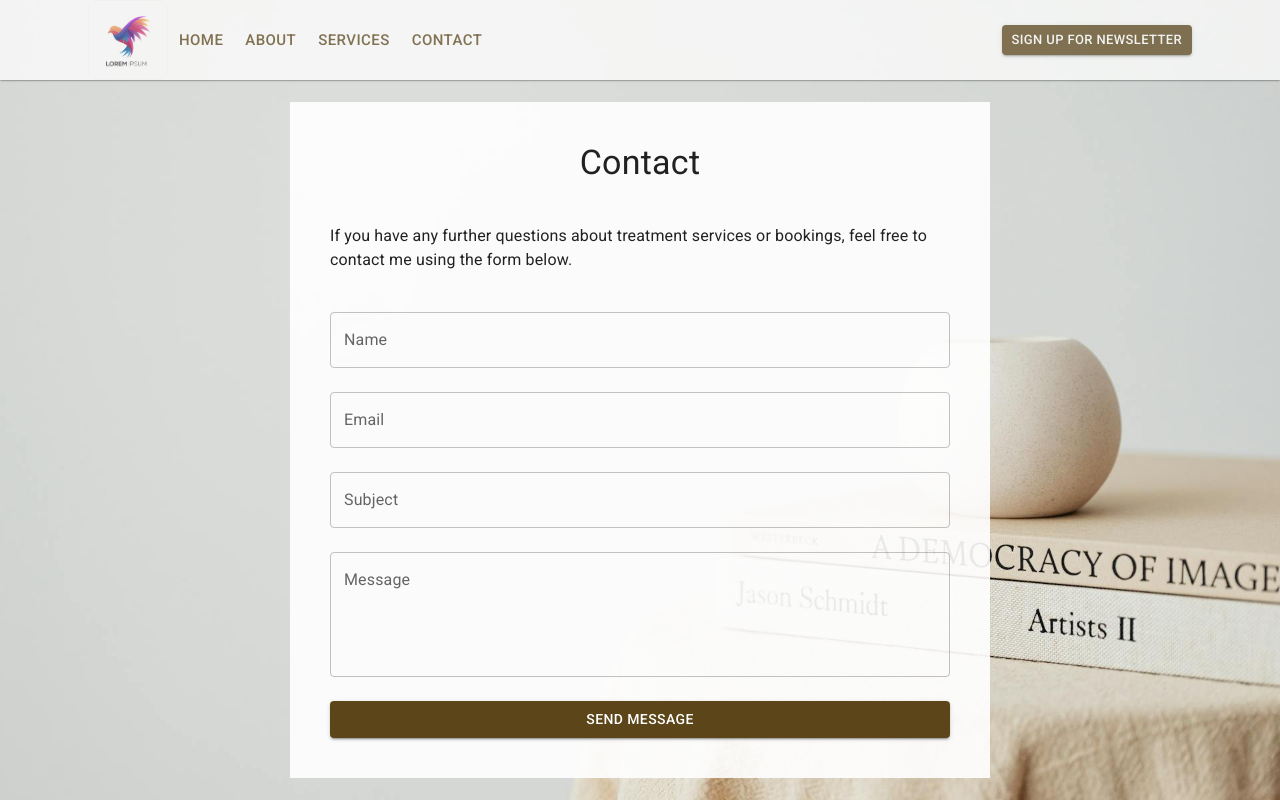
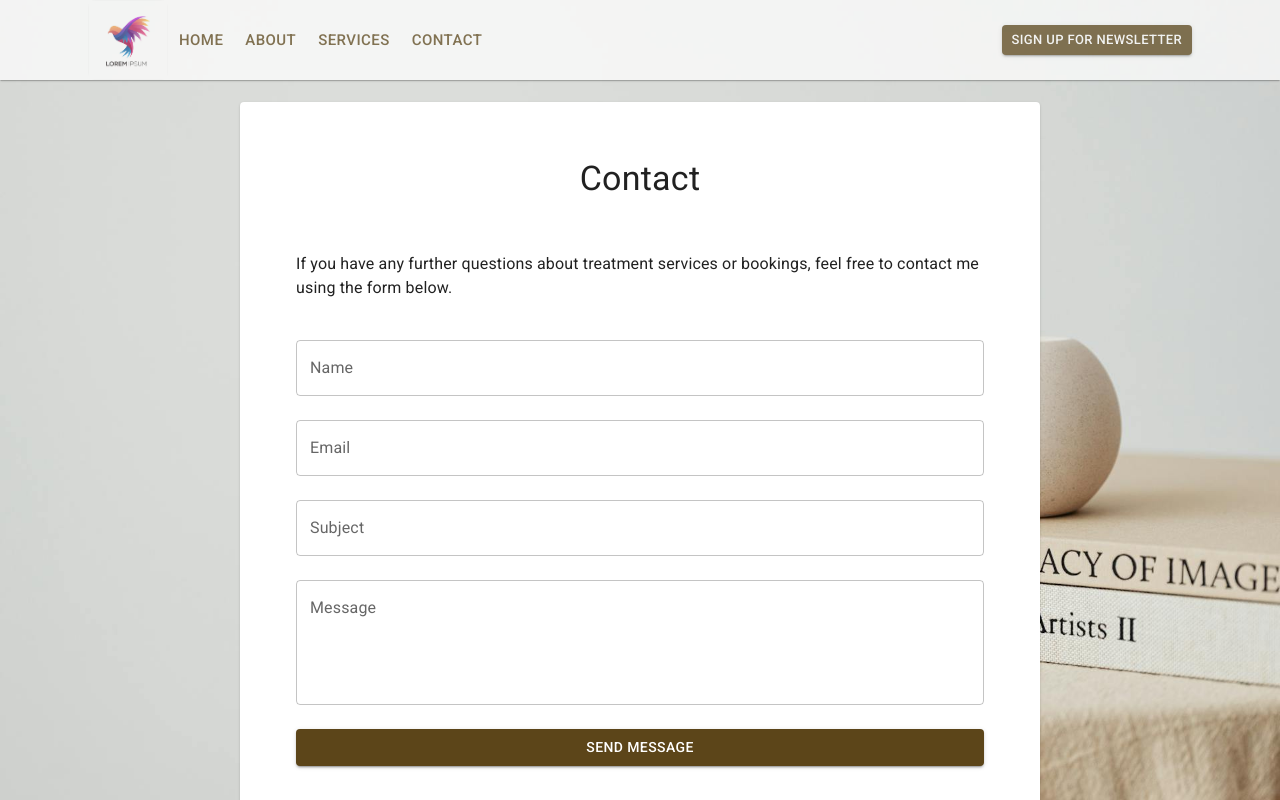
Before and after one commit to hannaforssell/yinsense, a React (Vite) app: page / in a window 1280 px wide. Both pictures are taken after a click on the button "CONTACT". Shown: the top 800 px of the page. Built offline with nearby package versions, Linux system fonts and the light colour scheme.

Commit message:
Updated contact form

```diff
--- a/src/components/Pages/Contact.tsx
+++ b/src/components/Pages/Contact.tsx
@@ -1,4 +1,4 @@
-import { Box, Button, Container, TextField, Typography } from '@mui/material';
+import { Box, Button, Card, CardContent, Container, TextField, Typography } from '@mui/material';
 import home from '/home.jpg'
 import * as React from 'react';
 
@@ -102,7 +102,92 @@ export default function Contact() {
                 display: 'flex',
                 justifyContent: 'center',
             }}>
-                <Box
+                <Card sx={{
+                    maxWidth: 800,
+                    padding: {
+                        xs: '20px',
+                        md: '40px'
+                    },
+                    mb: '10px'
+                }}>
+                    <CardContent sx={{
+                        maxWidth: 800,
+                        display: 'flex',
+                        flexDirection: 'column',
+                        gap: 5,
+                        alignItems: 'center',
+                    }}>
+                        <Typography gutterBottom variant="h4" component="div">
+                            Contact
+                        </Typography>
+                        <Typography variant="body1" sx={{ color: 'text.primary' }}>
+                            If you have any further questions about treatment services or bookings, feel free to contact me using the form below.
+                        </Typography>
+                        <Box
+                            component="form"
+                            onSubmit={handleSubmit}
+                            sx={{
+                                minWidth: '100%',
+                                margin: "0 auto",
+                                display: "flex",
+                                flexDirection: "column",
+                                gap: 3,
+                            }}
+                        >
+                            <TextField
+                                label="Name"
+                                name="name"
+                                value={formData.name}
+                                onChange={handleChange}
+                                error={!!errors.name}
+                                helperText={errors.name}
+                                fullWidth
+                            />
+
+                            <TextField
+                                label="Email"
+                                name="email"
+                                type="email"
+                                value={formData.email}
+                                onChange={handleChange}
+                                error={!!errors.email}
+                                helperText={errors.email}
+                                fullWidth
+                            />
+
+                            <TextField
+                                label="Subject"
+                                name="subject"
+                                value={formData.subject}
+                                onChange={handleChange}
+                                error={!!errors.subject}
+                                helperText={errors.subject}
+                                fullWidth
+                            />
+
+                            <TextField
+                                label="Message"
+                                name="message"
+                                multiline
+                                rows={4}
+                                value={formData.message}
+                                onChange={handleChange}
+                                error={!!errors.message}
+                                helperText={errors.message}
+                                fullWidth
+                            />
+
+                            <Button
+                                variant="contained"
+                                type="submit"
+                                disabled={loading}
+                            >
+                                {loading ? "Sending..." : "Send Message"}
+                            </Button>
+                        </Box>
+                    </CardContent>
+                </Card>
+                {/* <Box
                     sx={{
                         display: 'flex',
                         flexDirection: 'column',
@@ -186,7 +271,7 @@ export default function Contact() {
                         </Button>
                     </Box>
 
-                </Box>
+                </Box> */}
             </Container>
         </Box>
     );
```
